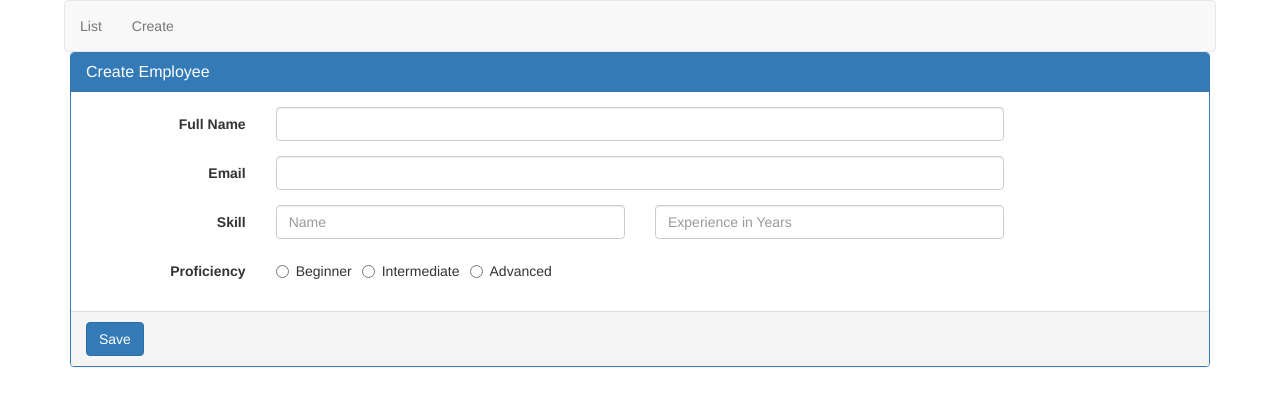
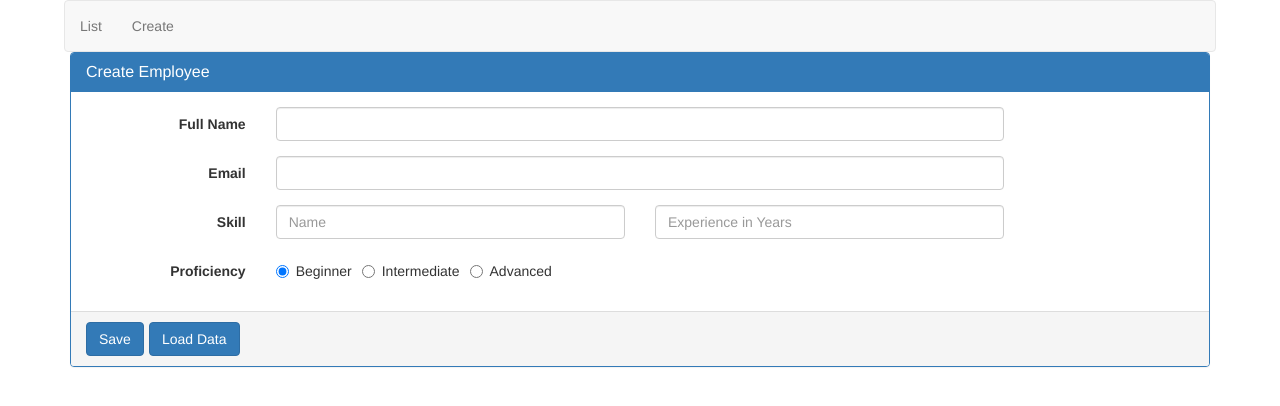
Before and after one commit to aakashjhawar/ems, an Angular app: page /create in a window 1280 px wide. Shown: the top 406 px of the page. Built offline with nearby package versions, Linux system fonts and the light colour scheme.

Commit message:
Added formBuilder

```diff
--- a/src/app/employee/create-employee.component.html
+++ b/src/app/employee/create-employee.component.html
@@ -56,7 +56,10 @@
 
       </div>
       <div class="panel-footer">
-        <button class="btn btn-primary" type="submit">Save</button>
+        <div class="btn-toolbar">
+          <button class="btn btn-primary" type="submit">Save</button>
+          <button class="btn btn-primary" type="button" (click)="onLoadDataClick()">Load Data</button>
+        </div>
       </div>
     </div>
   </form>
--- a/src/app/employee/create-employee.component.ts
+++ b/src/app/employee/create-employee.component.ts
@@ -1,5 +1,5 @@
 import { Component, OnInit } from '@angular/core';
-import { FormGroup, FormControl } from '@angular/forms';
+import { FormGroup, FormControl, FormBuilder } from '@angular/forms';
 
 @Component({
   selector: 'app-create-employee',
@@ -9,17 +9,30 @@ import { FormGroup, FormControl } from '@angular/forms';
 export class CreateEmployeeComponent implements OnInit {
   employeeForm: FormGroup;
 
-  constructor() { }
+  constructor(private fb: FormBuilder) { }
 
   ngOnInit() {
-    this.employeeForm = new FormGroup({
-      fullName: new FormControl(),
-      email: new FormControl(),
-      skills: new FormGroup({
-        skillName: new FormControl(),
-        experienceInYears: new FormControl(),
-        proficiency: new FormControl()
+    this.employeeForm = this.fb.group({
+      fullName: [''],
+      email: [''],
+      skills: this.fb.group({
+        skillName: [''],
+        experienceInYears: [''],
+        proficiency: ['beginner']
       })
+
+    })
+  }
+
+  onLoadDataClick() :void {
+    this.employeeForm.patchValue({
+      fullName: 'Aakash Jhawar',
+      email: 'aakash@gmail.com',
+      skills: {
+        skillName: 'Python',
+        experienceInYears: '3',
+        proficiency: 'beginner',
+      }
     });
   }
 
```
